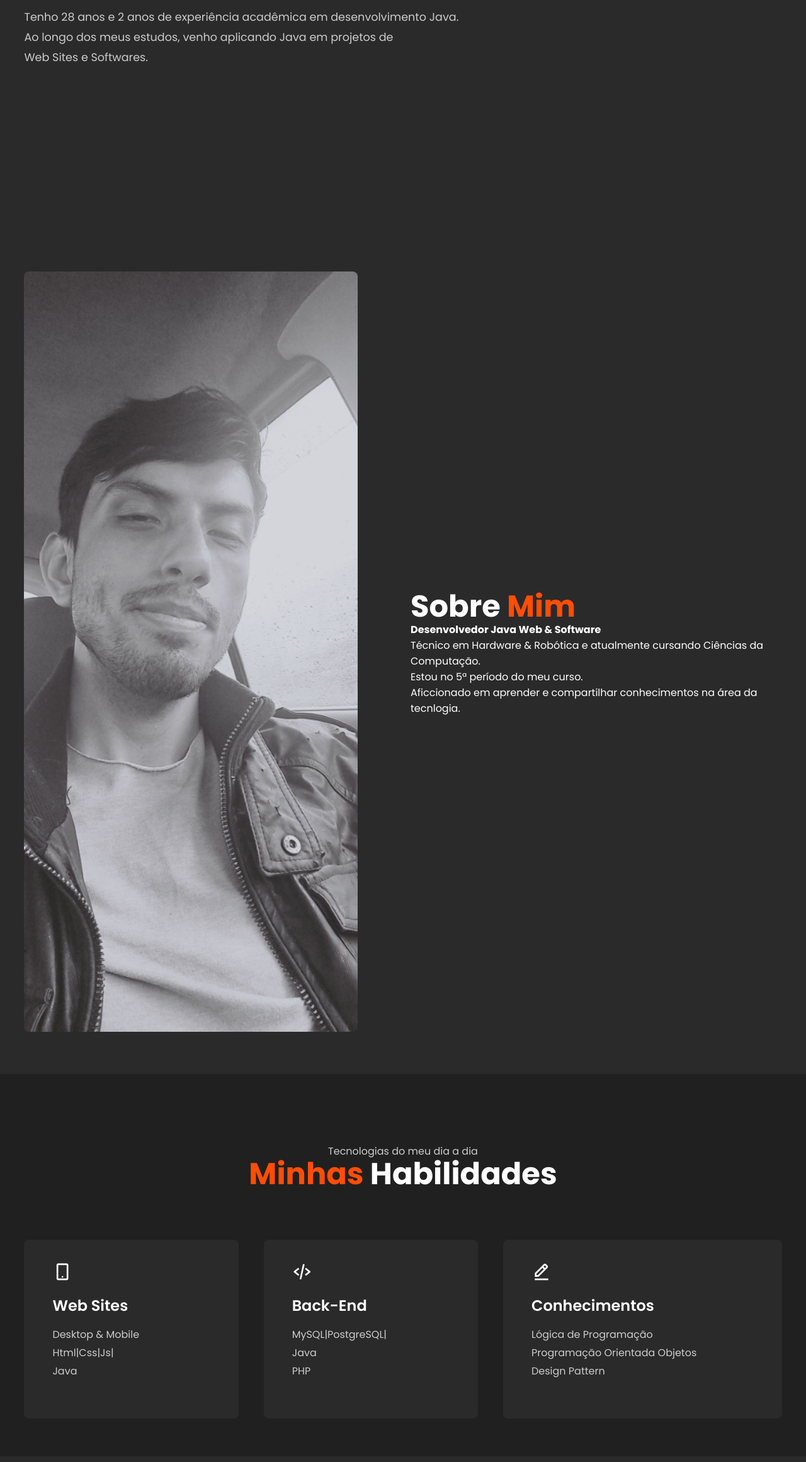
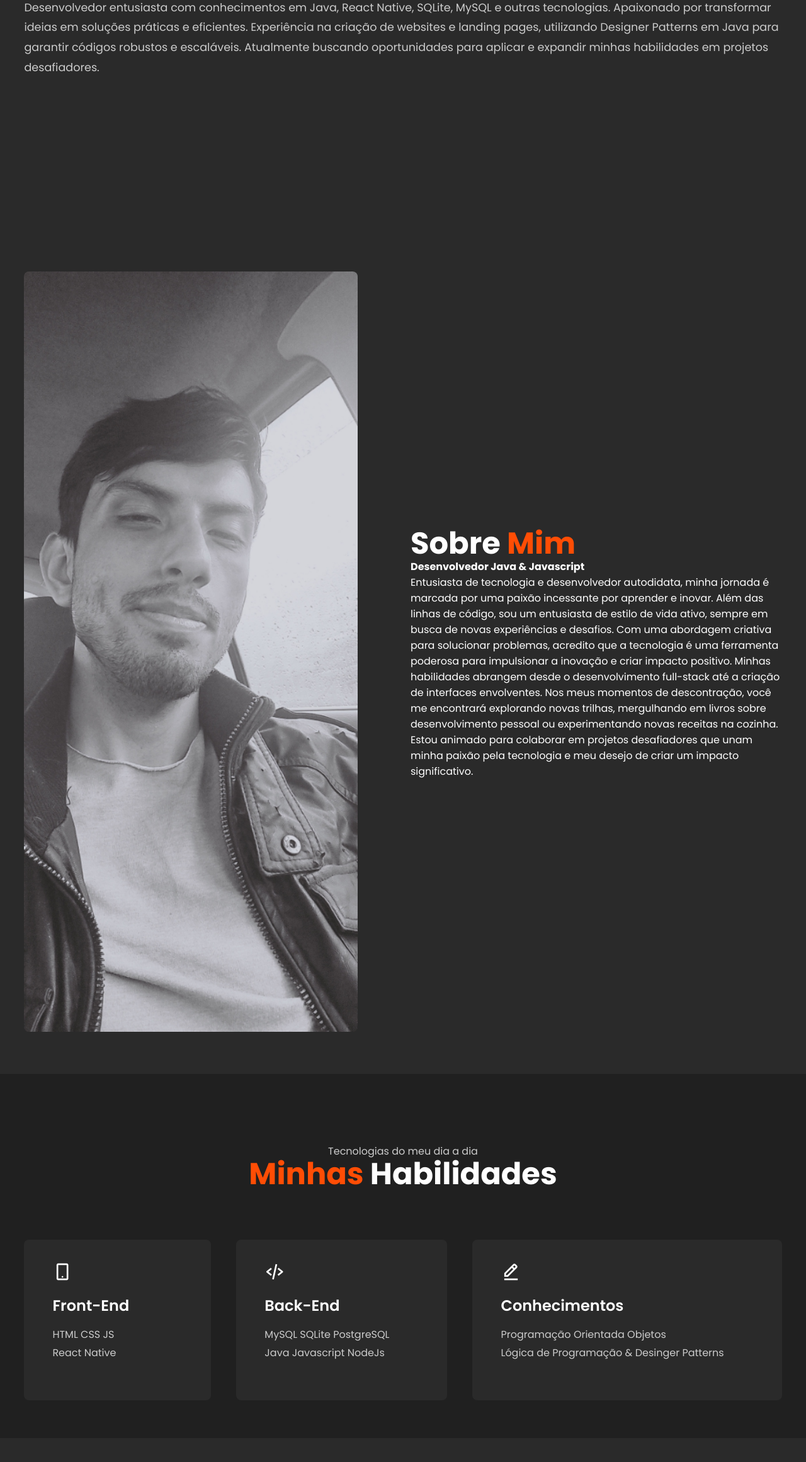
Before and after one commit to RenanBelchior/renandeveloper, a plain HTML site: page index.html in a window 1280 px wide. Shown: the part 479-2800 px from the top of the page at 63% size. Drawn offline with nearby package versions, Linux system fonts and the light colour scheme.

Commit message:
Update index.html

```diff
--- a/index.html
+++ b/index.html
@@ -24,7 +24,7 @@
             <li><a href="#" class="active">Home</a></li>
             <li><a href="#about">Sobre Mim</a></li>
             <li><a href="#services">Habilidades</a></li>
-            <li><a href="#portifolio">Portfólio</a></li>
+            <li><a href="#portifolio">Portfolio</a></li>
         </ul>
 
         <div class="bx bx-menu" id="menu-icon">
@@ -38,10 +38,8 @@
             <span class="two">Eu sou</span>
          </div>
          <h1>Renan</h1>
-         <h3>Desenvolvedor<span> Java</span></h3>
-         <p>Tenho 28 anos e 2 anos de experiência acadêmica em desenvolvimento Java.<br>
-            Ao longo dos meus estudos, venho aplicando Java em projetos de <br>
-            Web Sites e Softwares.
+         <h3>Desenvolvedor<span> Java & Javascript</span></h3>
+         <p>Desenvolvedor entusiasta com conhecimentos em Java, React Native, SQLite, MySQL e outras tecnologias. Apaixonado por transformar ideias em soluções práticas e eficientes. Experiência na criação de websites e landing pages, utilizando Designer Patterns em Java para garantir códigos robustos e escaláveis. Atualmente buscando oportunidades para aplicar e expandir minhas habilidades em projetos desafiadores.
         </p>
       </div>
     </section>
@@ -54,11 +52,8 @@
 
       <div class="about-text">
         <h2>Sobre<span> Mim</span></h2>
-        <h4>Desenvolvedor Java Web & Software</h4>
-        <p> Técnico em Hardware & Robótica e atualmente cursando Ciências da Computação.<br>
-            Estou no 5ª período do meu curso.<br>
-            Aficcionado em aprender e compartilhar conhecimentos na área da tecnlogia.<br>
-        </p>
+        <h4>Desenvolvedor Java & Javascript</h4>
+        <p> Entusiasta de tecnologia e desenvolvedor autodidata, minha jornada é marcada por uma paixão incessante por aprender e inovar. Além das linhas de código, sou um entusiasta de estilo de vida ativo, sempre em busca de novas experiências e desafios. Com uma abordagem criativa para solucionar problemas, acredito que a tecnologia é uma ferramenta poderosa para impulsionar a inovação e criar impacto positivo. Minhas habilidades abrangem desde o desenvolvimento full-stack até a criação de interfaces envolventes. Nos meus momentos de descontração, você me encontrará explorando novas trilhas, mergulhando em livros sobre desenvolvimento pessoal ou experimentando novas receitas na cozinha. Estou animado para colaborar em projetos desafiadores que unam minha paixão pela tecnologia e meu desejo de criar um impacto significativo.</p>
     </div>
     </section>
 
@@ -74,10 +69,11 @@
             <div class="s-icons">
                 <i class='bx bx-mobile-alt' ></i>
             </div>
-             <h3>Web Sites</h3>
-             <p>Desktop & Mobile <br>
-                Html|Css|Js|<br>
-                Java
+             <h3>Front-End</h3>
+             <p>
+                HTML CSS JS <br>
+                React Native <br>
+
             </p>
         </div>
 
@@ -86,9 +82,8 @@
                 <i class='bx bx-code-alt' ></i>
             </div>
              <h3>Back-End</h3>
-             <p>MySQL|PostgreSQL|<br>
-                 Java<br>
-                 PHP
+             <p> MySQL SQLite PostgreSQL <br>
+                 Java Javascript NodeJs<br>
             </p>
         </div>
 
@@ -97,9 +92,9 @@
                 <i class='bx bx-edit-alt' ></i>
             </div>
              <h3>Conhecimentos</h3>
-             <p>Lógica de Programação<br>
-                Programação Orientada Objetos<br>
-                Design Pattern
+             <p>Programação Orientada Objetos<br>
+                Lógica de Programação & Desinger Patterns
+
             </p>
         </div>
        </div>
@@ -114,11 +109,11 @@
 
         <div class="portifolio-content">
             <div class="row">
-                <img src="construçao.jfif">
+                <img src="mymarket.jpg">
                 <div class="layer">
-                    <h5>Construção</h5>
-                    <p>Em construção</p>
-                    <a href="#"><i class='bx bx-link-alt'></i></a>
+                    <h5>Projeto Acadêmico</h5>
+                    <p>MyMarket</p>
+                    <a href="https://github.com/RenanBelchior/Projeto-App-MyMarket" target="_blank"><i class='bx bx-link-alt'></i></a>
                 </div>
             </div>
 
```
